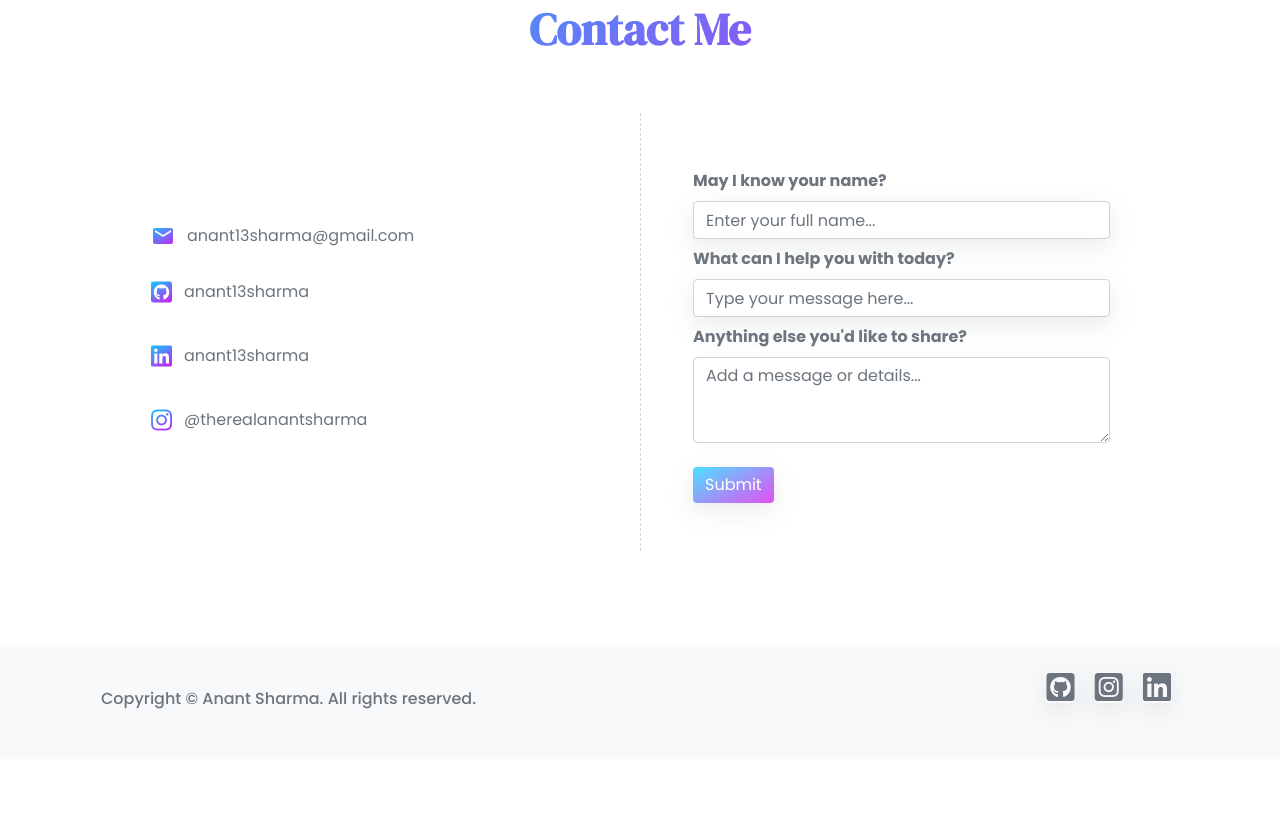
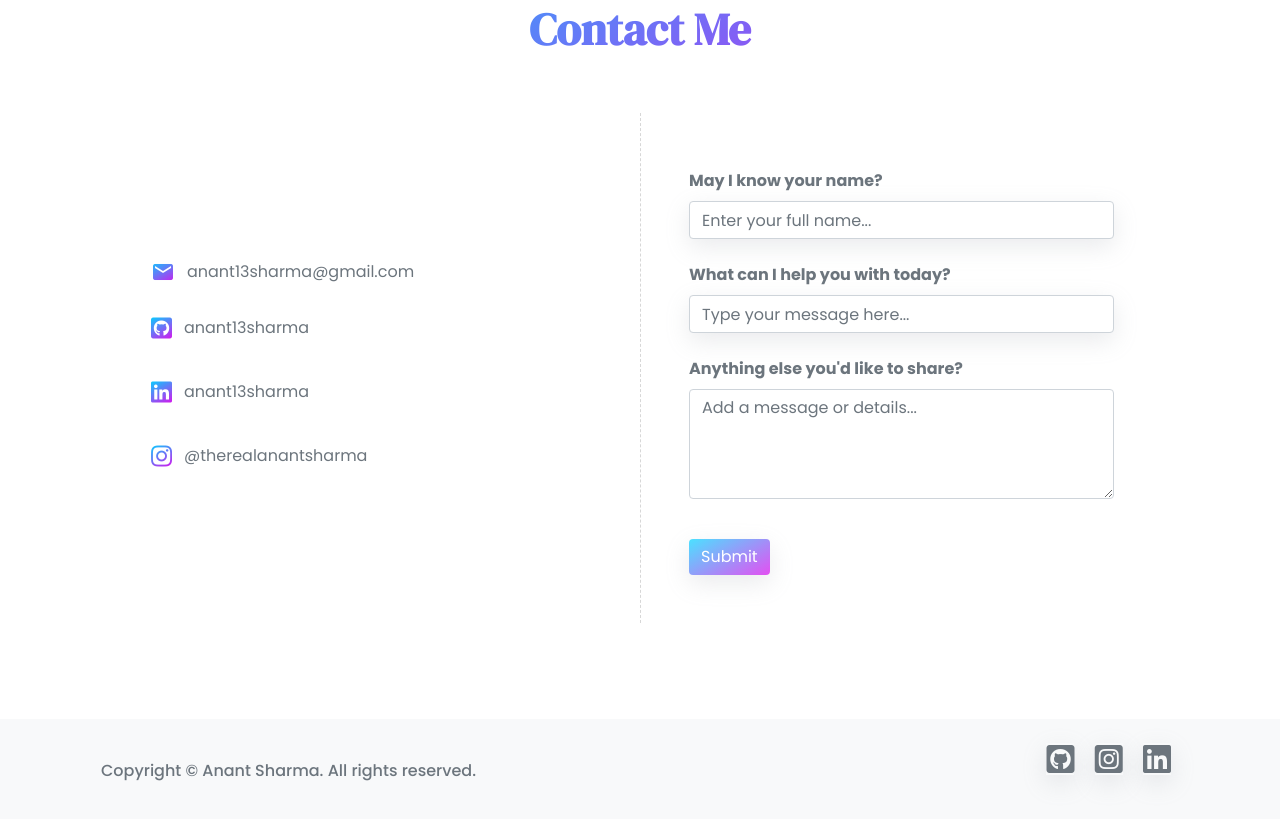
Before and after one commit to anant13sharma/personal-website, a plain HTML site: page index.html in a window 1280 px wide. Shown: the part 3439-4258 px from the top of the page. Before the commit the page ends 4198 px from the top, so only its background shows below. Drawn offline with nearby package versions, Linux system fonts and the light colour scheme.

Commit message:
index.html
updatedform

```diff
--- a/index.html
+++ b/index.html
@@ -233,23 +233,30 @@
 
                         </div>
                         <div class="col-lg-6 col-md-12 p-lg-5 p-md-0  form-container">
-                            <form class="form col-12 p-md-0" netlify>
-                                <div class="row mx-1 ">
-                                    <label for="name" class="text-secondary font-weight-bold mt-2">May I know your name?</label><br>
-                                    <input type="text" class="form-control col-12" placeholder="Enter your full name..."
-                                        id="name">
-                                </div>
-                                <div class="row mx-1 ">
-                                    <label for="subject" class="text-secondary font-weight-bold mt-2">What can I help you with today?</label><br>
-                                    <input type="text" class="form-control col-12" placeholder="Type your message here..."
-                                        id="subject">
-                                </div>
-                                <div class="row mx-1 ">
-                                    <label for="message" class="text-secondary font-weight-bold mt-2">Anything else you'd like to share?</label>
-                                    <textarea class="form-control" id="exampleFormControlTextarea1" rows="3" placeholder="Add a message or details..."></textarea>
-                                    <button type="submit" class="btn btn-gradient mt-4">Submit</button>
-                                </div>
-                            </form>
+                            <form name="contact" method="POST" data-netlify="true" netlify-recaptcha>
+  <input type="hidden" name="form-name" value="contact" />
+
+  <div class="form-group">
+    <label class="text-secondary font-weight-bold mt-2">May I know your name?</label>
+    <input type="text" name="name" class="form-control" placeholder="Enter your full name..." required />
+  </div>
+
+  <div class="form-group">
+    <label class="text-secondary font-weight-bold mt-2">What can I help you with today?</label>
+    <input type="text" name="subject" class="form-control" placeholder="Type your message here..." required />
+  </div>
+
+  <div class="form-group">
+    <label class="text-secondary font-weight-bold mt-2">Anything else you'd like to share?</label>
+    <textarea name="message" class="form-control" rows="4" placeholder="Add a message or details..." required></textarea>
+  </div>
+
+  <!-- Netlify reCAPTCHA -->
+  <div data-netlify-recaptcha="true" class="mb-3"></div>
+
+  <button type="submit" class="btn btn-gradient mt-4">Submit</button>
+</form>
+
                         </div>
                     </div>
                 </div>
```
